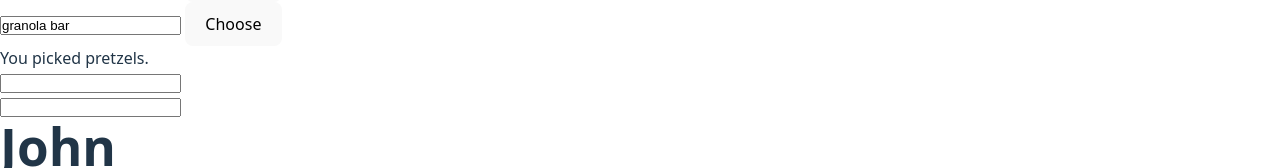
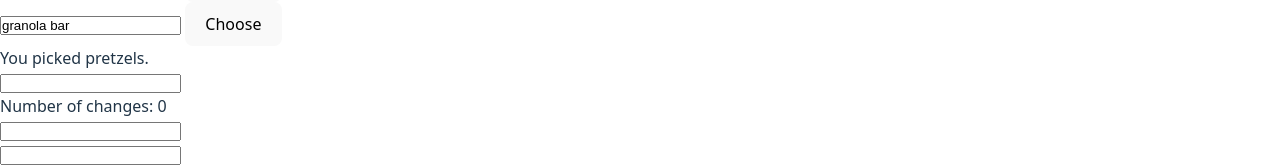
Before and after one commit to karnVen/OdinProject_React, a React (Vite) app in the folder 02_react_app/: page / in a window 1280 px wide. Shown: the part 120-288 px from the top of the page. Built offline with nearby package versions, Linux system fonts and the light colour scheme.

Commit message:
useEffect

```diff
--- a/02_react_app/src/P12.jsx
+++ b/02_react_app/src/P12.jsx
@@ -61,3 +61,21 @@ export function P12F4() {
   );
 }
 //////////////////////////////////////////////////////////
+
+
+
+export function P12A3() {
+  const [value, setValue] = useState('');
+  const [count, setCount] = useState(-1);
+
+  useEffect(() => setCount(count + 1),[value]);
+
+  const onChange = ({ target }) => setValue(target.value);
+
+  return (
+    <div>
+      <input type="text" value={value} onChange={onChange} />
+      <div>Number of changes: {count}</div>
+    </div>
+  )
+}
--- a/02_react_app/src/diff.jsx
+++ b/02_react_app/src/diff.jsx
@@ -10,7 +10,7 @@ function ChatRoom({ roomId }) {
     const connection = createConnection(serverUrl, roomId);
     connection.connect();
     return () => connection.disconnect();
-  });
+  }, [roomId]);
 
   return (
     <>
--- a/02_react_app/src/main.jsx
+++ b/02_react_app/src/main.jsx
@@ -15,16 +15,19 @@ import { P08F1,P08F2,P08A1F1,P08A1F2,P08A1F3,P08A1F4} from './P08.jsx'
 import { P09F1 ,Image} from './P09.jsx'
 import {App} from './App.jsx'
 import { P10F1,P10F3,P10A3,Menu } from './P10.jsx'
-import {P12F1,P12F2,P12F3,P12F4} from './P12.jsx'
+import {P12F1,P12F2,P12F3,P12F4,P12A3} from './P12.jsx'
 createRoot(document.getElementById('root')).render(
   <StrictMode>
 
     <Menu/>
+        <P12A3/>
+
     {/* <P12F1/>
     <P12F2/>
     <P12F3/>
     <P12F4/> */}
     <P10A3/>
+
 
     <P10F3/>
     <P10F1/>
```
